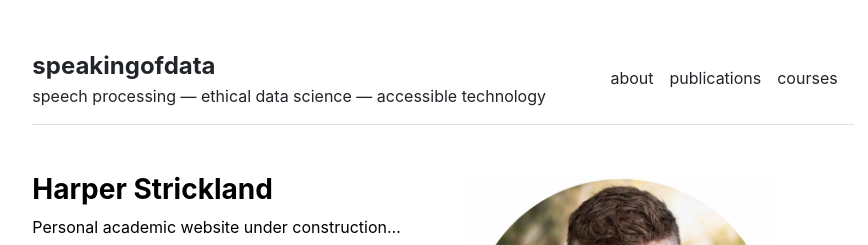
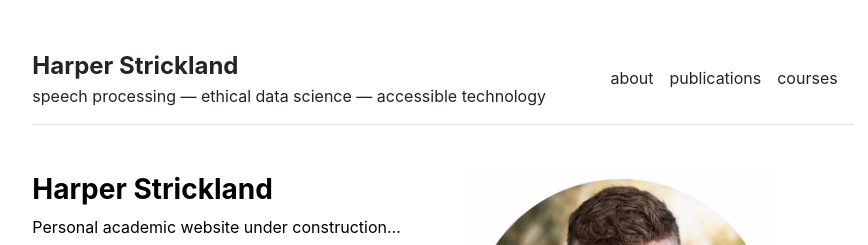
Before and after one commit to speakingofdata/speakingofdata.github.io, a Jekyll site: the page built from index.md, in a window 1280 px wide. Shown: the top 245 px of the page, without its empty margins (197-1065 px from the left). Built offline with Jekyll 4.4.1, drawn with Linux system fonts in a browser that asks for light colours.

Commit message:
Update _config.yml

```diff
--- a/_config.yml
+++ b/_config.yml
@@ -1,4 +1,4 @@
 url: "" # the base hostname & protocol for your site, e.g. http://example.com
 baseurl: "" # the subpath of your site, e.g. /blog
-title: "speakingofdata" # the name of your site, e.g. ACME Corp.
+title: "Harper Strickland" # the name of your site, e.g. ACME Corp.
 description: "speech processing  —  ethical data science  —  accessible technology"
```
